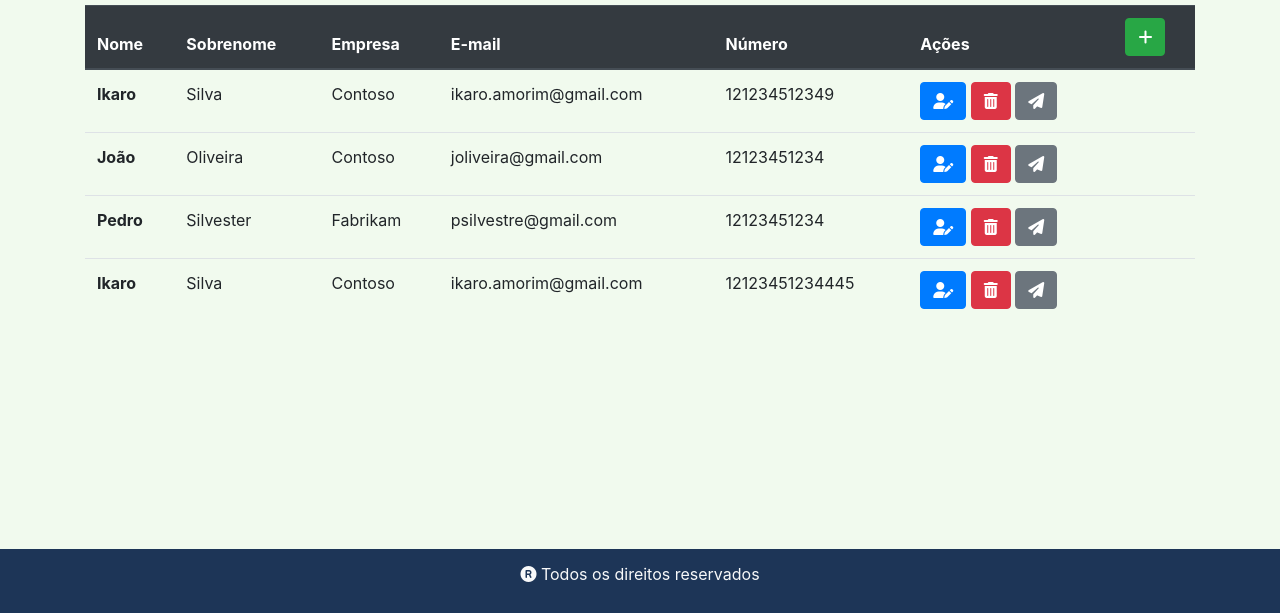
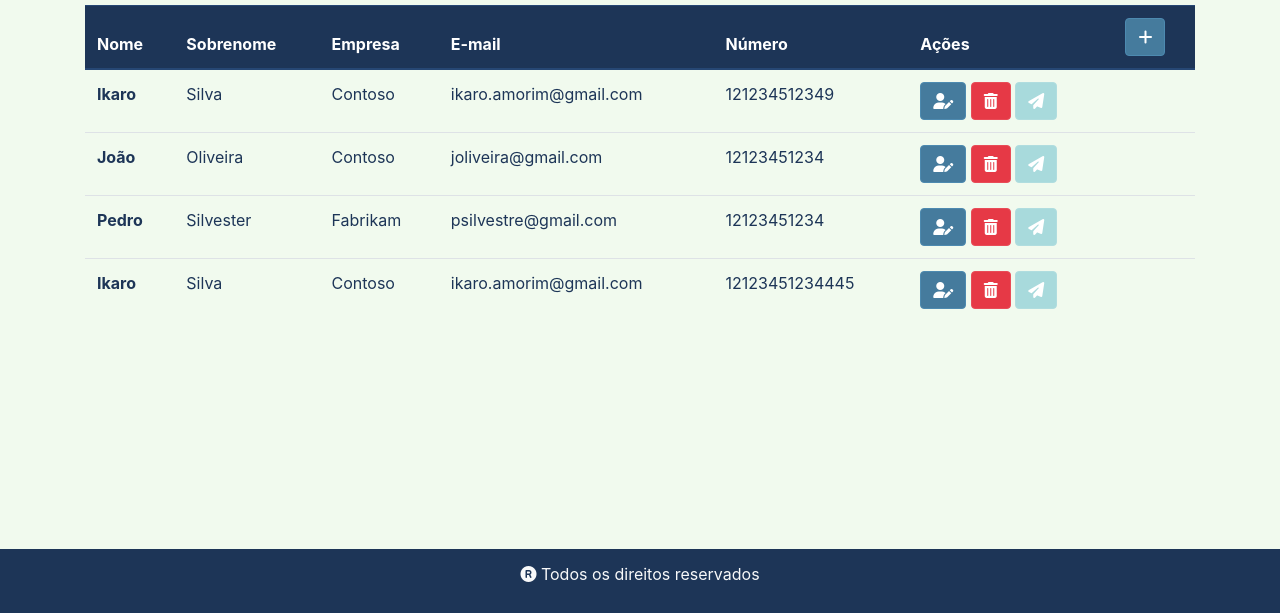
Before and after one commit to ikaroamorim/PhoneBook, a website built with webpack: page src/index.html in a window 1280 px wide. Shown: the part 207-820 px from the top of the page. Built offline with nearby package versions, Linux system fonts and the light colour scheme; data requests are answered from the project's data file.

Commit message:
:rocket: SPA visual improvements

```diff
--- a/src/scripts/userEdit.js
+++ b/src/scripts/userEdit.js
@@ -5,7 +5,7 @@ import { navigation } from './router.js'
 
 const usersEdit = (data) =>{
     const contentmain = `
-               <h1>Edite o  Contato ${data.id}</h1>
+               <h1><i class="fas fa-user-edit"></i> Edite o  Contato ${data.id}</h1>
                 <form action="" method="post" data-form>
                     <div class="form-group name">
                         <i class="fas fa-user-circle"></i>
--- a/src/scripts/usersAdd.js
+++ b/src/scripts/usersAdd.js
@@ -4,7 +4,7 @@
 
 const usersAdd = () =>{
     const contentmain = `
-               <h1>Cadastre um novo Contato</h1>
+               <h1><i class="fas fa-user-friends"></i> Cadastre um novo Contato</h1>
                 <form action="" method="post" data-form>
                     <div class="form-group name">
                         <i class="fas fa-user-circle"></i>
--- a/src/scripts/usersTable.js
+++ b/src/scripts/usersTable.js
@@ -16,7 +16,7 @@ const usersTable = (tableData) => {
             <td>
             <button onclick="navigation('/edita?id=${item.id}')" type="button" class="btn btn-primary"><i class="fas fa-user-edit"></i></button>
             <button onclick="navigation('/deleta?id=${item.id}')" type="button" class="btn btn-danger"><i class="fas fa-trash-alt"></i></button>
-            <button onclick="mailto(${item.id})" type="button" class="btn btn-secondary"><i class="fas fa-paper-plane"></i></button>
+            <a href="mailto:${item.email}"><button type="button" class="btn btn-secondary"><i class="fas fa-paper-plane"></i></button> </a>
             <td>
         </tr>
     `
@@ -24,7 +24,7 @@ const usersTable = (tableData) => {
 
 
     const tablecontent = `
-        <h1>Cadastro de Usuários</h1>
+        <h1><i class="fas fa-list"></i> Cadastro de Usuários</h1>
         <table class="table table-hover">
             <thead class="thead-dark">
                 <th scope="col">Nome</th>
--- a/src/styles/addform.css
+++ b/src/styles/addform.css
@@ -1,5 +1,4 @@
 .main-content h1{
-    text-align: center;
     padding: 20px 0;
     color: var(--dark);
 }
--- a/src/styles/style.css
+++ b/src/styles/style.css
@@ -1,10 +1,14 @@
 
 :root{
     --highlight: #e63946;
+    --highlightl: #e84c58;
     --bg: #f1faee;
     --soft: #a8dadc;
+    --softl: #b0dddf;
     --regular:#457b9d;
+    --regularl: #4d8ab0;
     --dark: #1d3557;
+    --darkl: #264774;
 }
 
 *{
@@ -62,3 +66,29 @@ footer{
 footer{
     padding: 1% 0;
 }
+
+
+/*Overide Bootstrap Style */
+.table{
+    color: var(--dark);
+}
+
+.table .thead-dark th{
+   background-color:  var(--dark);
+   border-color: var(--darkl);
+}
+
+.btn-success, .btn-primary{
+    background-color: var(--regular);
+    border-color: var(--regularl);
+}
+
+.btn-danger{
+    background-color: var(--highlight);
+    border-color: var(--highlightl);
+}
+
+.btn-secondary{
+    background-color: var(--soft);
+    border-color: var(--softl);
+}
```
